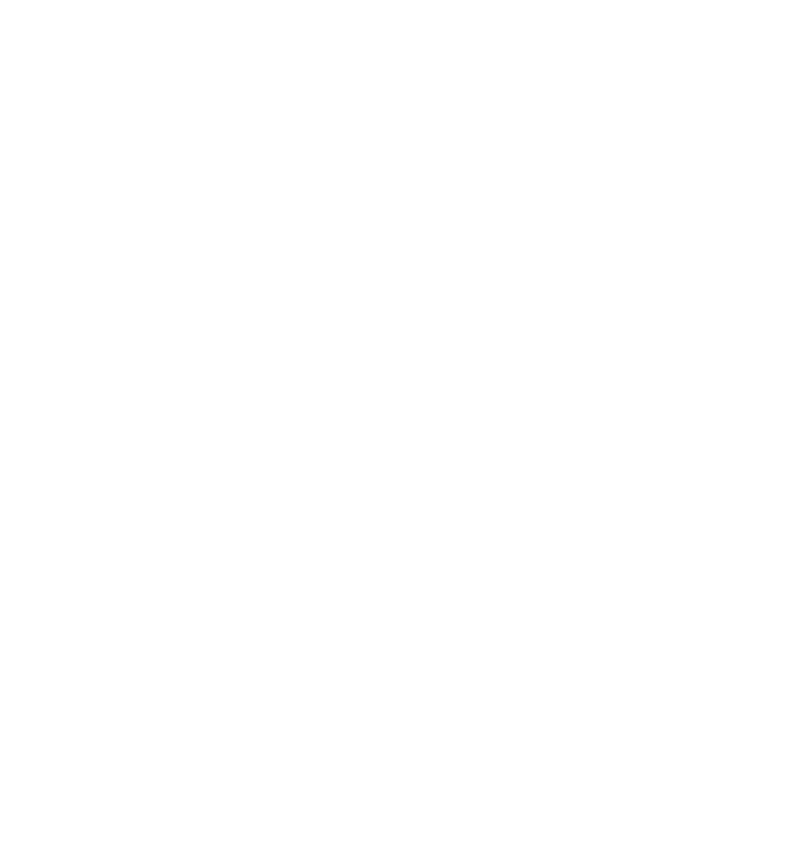
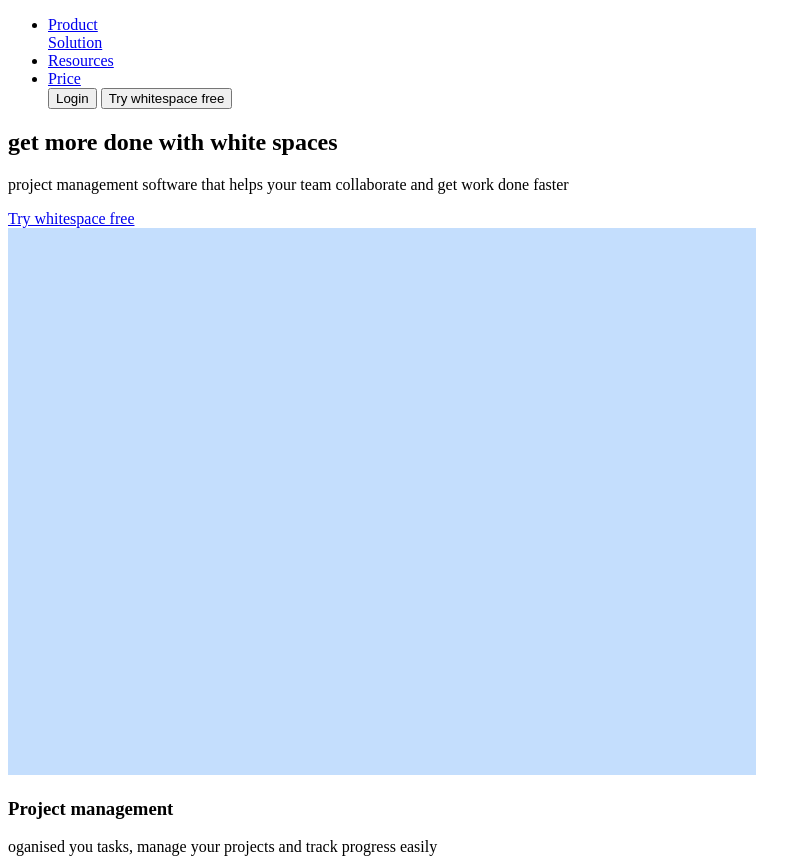
Before and after one commit to patricenyuyseni/Final-html-project-1.0, a plain HTML site: page index.html in a window 1280 px wide. Shown: the top 859 px of the page, without its empty margins (0-811 px from the left). Before the commit the page ends 800 px from the top, so only its background shows below. Drawn offline with Linux system fonts and the light colour scheme.

Commit message:
stil working on the index.html

```diff
--- a/index.html
+++ b/index.html
@@ -1 +1,41 @@
 <!DOCTYPE html>
+<html lang="en">
+<head>
+    <meta charset="UTF-8">
+    <meta name="viewport" content="width=device-width, initial-scale=1.0">
+    <title>whitespace-SaaS Landing Page</title>
+</head>
+<body>
+    <header>
+        <div>
+        <nav>
+            <ul>
+                <li><a href="#product">Product</a></li>
+                <list><a href="solution">Solution</a></list>
+                <li><a href="resources">Resources</a></li>
+                <li><a href="price">Price</a></li>
+                <button type="button">Login</button>
+                <button type="button">Try whitespace free</button>
+            </ul>
+        </nav>
+        </div>
+    </header>
+    <sectio>
+        <div>
+        <h2>get more done with white spaces</h2>
+        <p>project management software that helps your team collaborate and get work done faster</p>
+        <a href="#try whitespace free">Try whitespace free</a>
+        </div>
+          <div>
+        <img src="asset/image/Image-container.png" alt="hero illustration placeholder"/>
+    </div>
+    </sectio>
+    <section>
+        <h3>Project management</h3>
+        <p>oganised you tasks, manage your projects and track progress easily</p>
+        <a href="#get started">Get started</a>
+            <img src="asset/image/Image-container 2.png"/>
+        </div>
+    </section>
+</body>
+</html>
```
Also changed, not shown: asset/image/Image-container 2.png (added), asset/image/Image-container.png (added).
